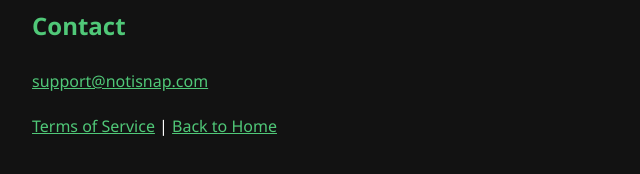
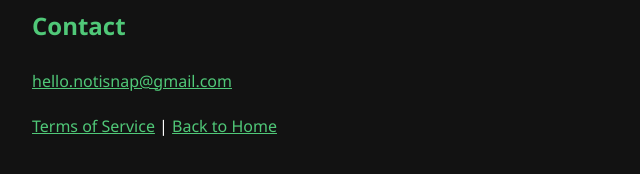
Before and after one commit to Notisnap/notisnap.github.io, a plain HTML site: page privacy.html in a window 1280 px wide. Shown: the part 1265-1439 px from the top of the page, 158-798 px from the left. Drawn offline with Linux system fonts and the light colour scheme.

Commit message:
Update privacy.html

```diff
--- a/privacy.html
+++ b/privacy.html
@@ -88,8 +88,8 @@
 <h2>Contact</h2>
 
 <p>
-<a href="mailto:support@notisnap.com">
-    support@notisnap.com
+<a href="mailto:hello.notisnap@gmail.com">
+    hello.notisnap@gmail.com
 </a>
 </p>
 
```
